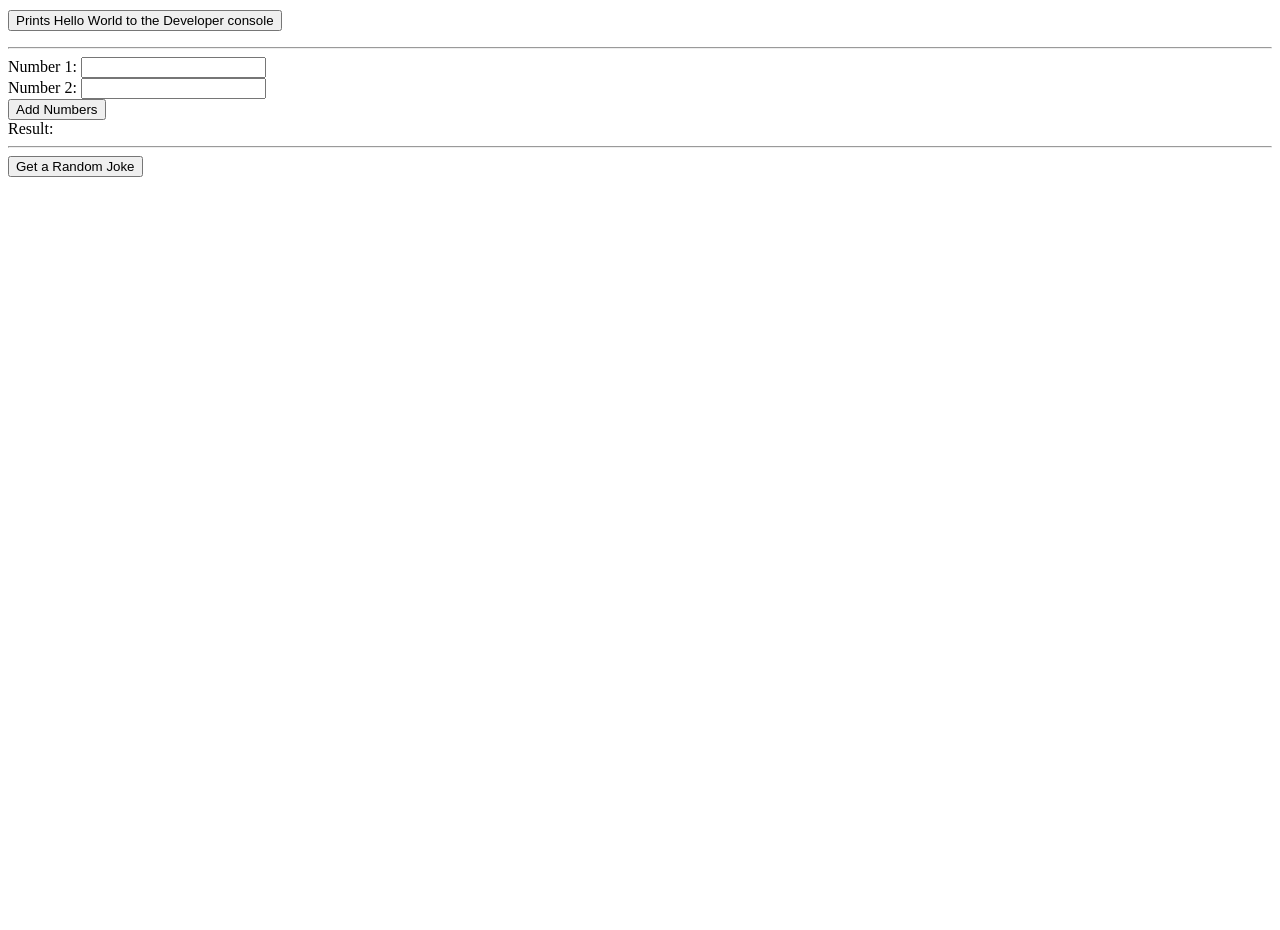
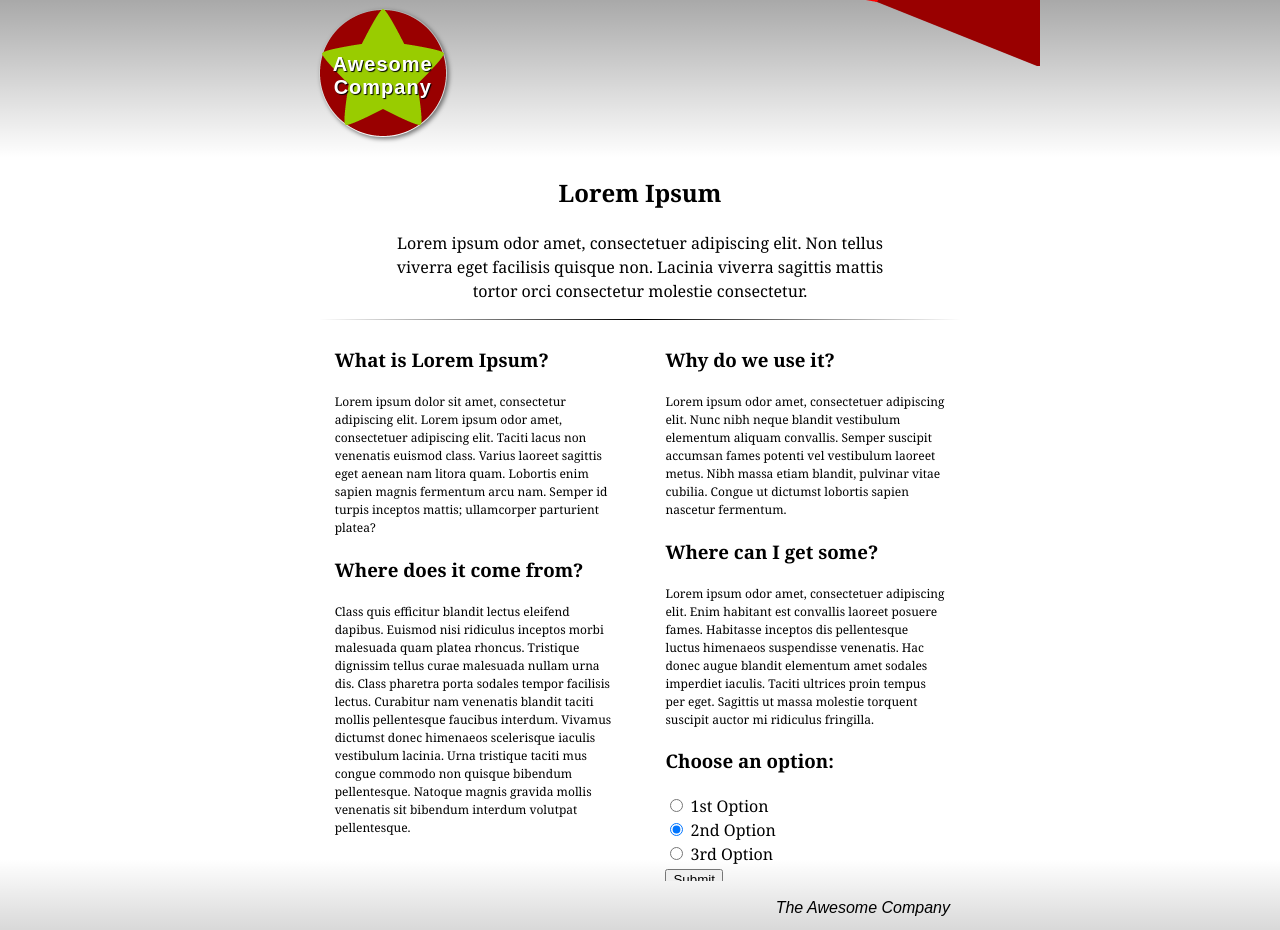
Before and after one commit to AidanBrown321/M6.2, a website: page index.html in a window 1280 px wide. Shown: the part 76-1006 px from the top of the page. Before the commit the page ends 800 px from the top, so only its background shows below. Drawn offline with Linux system fonts and the light colour scheme.

Commit message:
Finished the lab

```diff
--- a/css/style.css
+++ b/css/style.css
@@ -1,4 +1,106 @@
-h1{
-  border-color: #d3e644;
-  border-style: dashed;
+* {
+  box-sizing: border-box;
 }
+
+html {
+  font-family: sans-serif;
+}
+
+body {
+  margin: 0;
+  background: #ccc;
+}
+
+article {
+  width: 210mm;
+  height: 297mm;
+  margin: 20px auto;
+  position: relative;
+}
+
+address {
+  position: absolute;
+  bottom: 8mm;
+  right: 20mm;
+}
+
+h1 {
+  position: absolute;
+  top: 12mm;
+  left: 20mm;
+  width: 128px;
+  height: 128px;
+  font-size: 20px;
+  letter-spacing: 1px;
+  text-align: center;
+  padding: 44px 0;
+  color: white;
+  text-shadow: 1px 1px 1px black;
+}
+
+/* Your CSS below here */
+
+body {
+  background: url("/img/top-image.png") no-repeat top;
+  background-color: white;
+  border-top: 1mm solid black;
+  border-bottom: 1mm solid black;
+}
+
+body {
+  background: url("/img/top-image.png") no-repeat top,
+    url("/img/bottom-image.png") no-repeat bottom,
+    linear-gradient(
+      to bottom,
+      rgba(0, 0, 0, 0.5) 0%,
+      rgba(0, 0, 0, 0) 20%,
+      rgba(0, 0, 0, 0) 80%,
+      rgba(0, 0, 0, 0.5) 100%
+    );
+}
+
+h1 {
+  background: url("/img/logo.png") no-repeat center;
+  /* filter: drop-shadow(2px 2px 4px rgba(0, 0, 0, 0.5)); */
+  box-shadow: 2px 2px 4px rgba(0, 0, 0, 0.5);
+  border-radius: 50%;
+}
+
+.body-text {
+  font-size: 16px;
+  line-height: 1.5;
+  font-family: "georgia", serif;
+
+  position: absolute;
+  top: 55mm;
+  left: 20mm;
+  right: 20mm;
+  bottom: 50mm;
+  overflow: auto;
+}
+
+.body-top {
+  position: relative;
+  margin: 0 4rem;
+  text-align: center;
+}
+
+hr {
+  border: none;
+  height: 1px;
+  background: linear-gradient(to right, transparent, black, transparent);
+}
+
+.two-column {
+  column-count: 2;
+  column-gap: 5mm;
+  display: grid;
+  grid-template-columns: 1fr 1fr;
+}
+
+.column {
+  margin: 0 1rem;
+  p {
+    font-size: 12px;
+  }
+}
--- a/index.html
+++ b/index.html
@@ -1,79 +1,110 @@
-<!doctype html>
-<html>
+<!DOCTYPE html>
+<html lang="en-US">
+  <head>
+    <meta charset="utf-8" />
+    <meta name="viewport" content="width=device-width" />
+    <link rel="stylesheet" href="/css/style.css" />
+    <title>Fancy letterheaded paper</title>
+  </head>
+  <body>
+    <article>
+      <h1>Awesome<br />Company</h1>
 
-<head>
-  <meta charset="utf-8">
-  <title>Hello World!</title>
-  <meta name="description" content="">
-  <meta name="viewport" content="width=device-width, initial-scale=1">
-  <link rel="stylesheet" href="css/style.css">
-  <link rel="shortcut icon" href="img/favicon.ico">
-</head>
+      <div class="body-text">
+        <div class="body-top">
+          <h2>Lorem Ipsum</h2>
+          <p>
+            Lorem ipsum odor amet, consectetuer adipiscing elit. Non tellus
+            viverra eget facilisis quisque non. Lacinia viverra sagittis mattis
+            tortor orci consectetur molestie consectetur.
+          </p>
+        </div>
+        <hr />
+        <div class="two-column">
+          <div class="column">
+            <h3>What is Lorem Ipsum?</h3>
+            <p>
+              Lorem ipsum dolor sit amet, consectetur adipiscing elit. Lorem
+              ipsum odor amet, consectetuer adipiscing elit. Taciti lacus non
+              venenatis euismod class. Varius laoreet sagittis eget aenean nam
+              litora quam. Lobortis enim sapien magnis fermentum arcu nam.
+              Semper id turpis inceptos mattis; ullamcorper parturient platea?
+            </p>
 
-<body>
-  <h1>HTML Rocks!</h1>
-  <p>
-    <button  onclick="helloWorld()">Prints Hello World to the Developer console</button>
-  </p>
-  <hr>
-  <form id="addForm">
-    <label for="num1">Number 1:</label>
-    <input type="number" id="num1" name="num1" required>
-    <br>
-    <label for="num2">Number 2:</label>
-    <input type="number" id="num2" name="num2" required>
-    <br>
-    <button type="submit">Add Numbers</button>
-  </form>
+            <h3>Where does it come from?</h3>
+            <p>
+              Class quis efficitur blandit lectus eleifend dapibus. Euismod nisi
+              ridiculus inceptos morbi malesuada quam platea rhoncus. Tristique
+              dignissim tellus curae malesuada nullam urna dis. Class pharetra
+              porta sodales tempor facilisis lectus. Curabitur nam venenatis
+              blandit taciti mollis pellentesque faucibus interdum. Vivamus
+              dictumst donec himenaeos scelerisque iaculis vestibulum lacinia.
+              Urna tristique taciti mus congue commodo non quisque bibendum
+              pellentesque. Natoque magnis gravida mollis venenatis sit bibendum
+              interdum volutpat pellentesque.
+            </p>
+          </div>
+          <div class="column">
+            <h3>Why do we use it?</h3>
+            <p>
+              Lorem ipsum odor amet, consectetuer adipiscing elit. Nunc nibh
+              neque blandit vestibulum elementum aliquam convallis. Semper
+              suscipit accumsan fames potenti vel vestibulum laoreet metus. Nibh
+              massa etiam blandit, pulvinar vitae cubilia. Congue ut dictumst
+              lobortis sapien nascetur fermentum.
+            </p>
 
-  <label id="result">Result:</label>
+            <h3>Where can I get some?</h3>
+            <p>
+              Lorem ipsum odor amet, consectetuer adipiscing elit. Enim habitant
+              est convallis laoreet posuere fames. Habitasse inceptos dis
+              pellentesque luctus himenaeos suspendisse venenatis. Hac donec
+              augue blandit elementum amet sodales imperdiet iaculis. Taciti
+              ultrices proin tempus per eget. Sagittis ut massa molestie
+              torquent suscipit auctor mi ridiculus fringilla.
+            </p>
+            <h3>Choose an option:</h3>
+            <form id="alert-form">
+              <input type="radio" id="option1" name="option" value="option1" />
+              <label for="option1">1st Option</label><br />
+              <input
+                type="radio"
+                id="option2"
+                name="option"
+                value="option2"
+                checked
+              />
+              <label for="option2">2nd Option</label><br />
+              <input type="radio" id="option3" name="option" value="option3" />
+              <label for="option3">3rd Option</label>
+              <br />
+              <button type="submit">Submit</button>
+            </form>
+          </div>
+        </div>
+      </div>
 
-  <hr>
+      <address>
+        <p>The Awesome Company</p>
+        <p>
+          102-112 Frail Bend Bridge<br />
+          The Dwindlings<br />
+          Little Hornet<br />
+          HX3 9ZQ<br />
+          UK
+        </p>
+      </address>
+    </article>
+    <script type="module" script="js/main.js">
+      import { displayAlert, helloWorld } from "./js/main.js";
 
-  <button id="jokeButton">Get a Random Joke</button>
-  <p id="joke"></p>
-
-  <script type="module" script="js/main.js">
-    import {helloWorld, add, fetchRandomJoke} from './js/main.js';
-
-    // This shows how to assign a function to the window object
-    // so that it can be called from the browser console
-    window.helloWorld = helloWorld;
-
-    // This shows how to add an event listener to a button in the HTML
-    // and call a function when the button is clicked
-    const form = document.getElementById('addForm');
-    form.addEventListener('submit', function(e) {
-      e.preventDefault();
-      const num1 = parseFloat(document.getElementById('num1').value);
-      const num2 = parseFloat(document.getElementById('num2').value);
-      try{
-        const result = add(num1, num2);
-        document.getElementById('result').textContent = `Result: ${result}`;
-      }catch(e){
-        console.error(e);
-        document.getElementById('result').textContent = `Error: ${e.message}`;
-      }
-
-    });
-
-    // this shows how to add an event listener to a button in the HTML
-    // that calls a function that fetches a random joke from an API
-    // and displays it on the page
-    const jokebtn = document.getElementById('jokeButton');
-    const jokeresult = document.getElementById('joke');
-    jokebtn.addEventListener('click', async () => {
-      try {
-        jokeresult.textContent = 'Loading...';
-        const joke = await fetchRandomJoke();
-        document.getElementById('joke').textContent = joke;
-      } catch (e) {
-        console.error(e);
-        document.getElementById('joke').textContent = `Error: ${e.message}`;
-      }
-    });
-  </script>
-
-</body>
-
+      const form = document.getElementById("alert-form");
+      form.addEventListener("submit", function (event) {
+        console.log(event);
+        event.preventDefault();
+        const text = event.target.option.value;
+        displayAlert("You chose: " + text);
+      });
+    </script>
+  </body>
 </html>
--- a/js/main.js
+++ b/js/main.js
@@ -10,7 +10,7 @@
  * This function prints the string 'Hello World' to the console
  */
 export function helloWorld() {
-    console.log('Hello World');
+  console.log("Hello World");
 }
 
 /**
@@ -23,10 +23,10 @@ export function helloWorld() {
  */
 export function add(num1, num2) {
   if (num1 === undefined || num2 === undefined) {
-        throw new Error('You must provide two numbers to add');
+    throw new Error("You must provide two numbers to add");
   }
-    if (typeof num1 !== 'number' || typeof num2 !== 'number') {
-        throw new Error('You must provide two numbers to add');
+  if (typeof num1 !== "number" || typeof num2 !== "number") {
+    throw new Error("You must provide two numbers to add");
   }
   return num1 + num2;
 }
@@ -37,9 +37,11 @@ export function add(num1, num2) {
  */
 export async function fetchRandomJoke() {
   try {
-        const response = await fetch('https://official-joke-api.appspot.com/random_joke');
+    const response = await fetch(
+      "https://official-joke-api.appspot.com/random_joke"
+    );
     if (!response.ok) {
-            throw new Error('Failed to fetch a joke');
+      throw new Error("Failed to fetch a joke");
     }
     const joke = await response.json();
     return `${joke.setup} - ${joke.punchline}`;
@@ -47,3 +49,11 @@ export async function fetchRandomJoke() {
     throw new Error(error.message);
   }
 }
+
+/**
+ * This function displays an alert with the given option.
+ * @param {string} option - The message to display in the alert.
+ */
+export function displayAlert(option) {
+  alert(option);
+}
```
Also changed, not shown: README.md, img/bottom-image.png (added), img/logo.png (added), img/top-image.png (added). Lines whose indentation alone changed are shown as unchanged.
